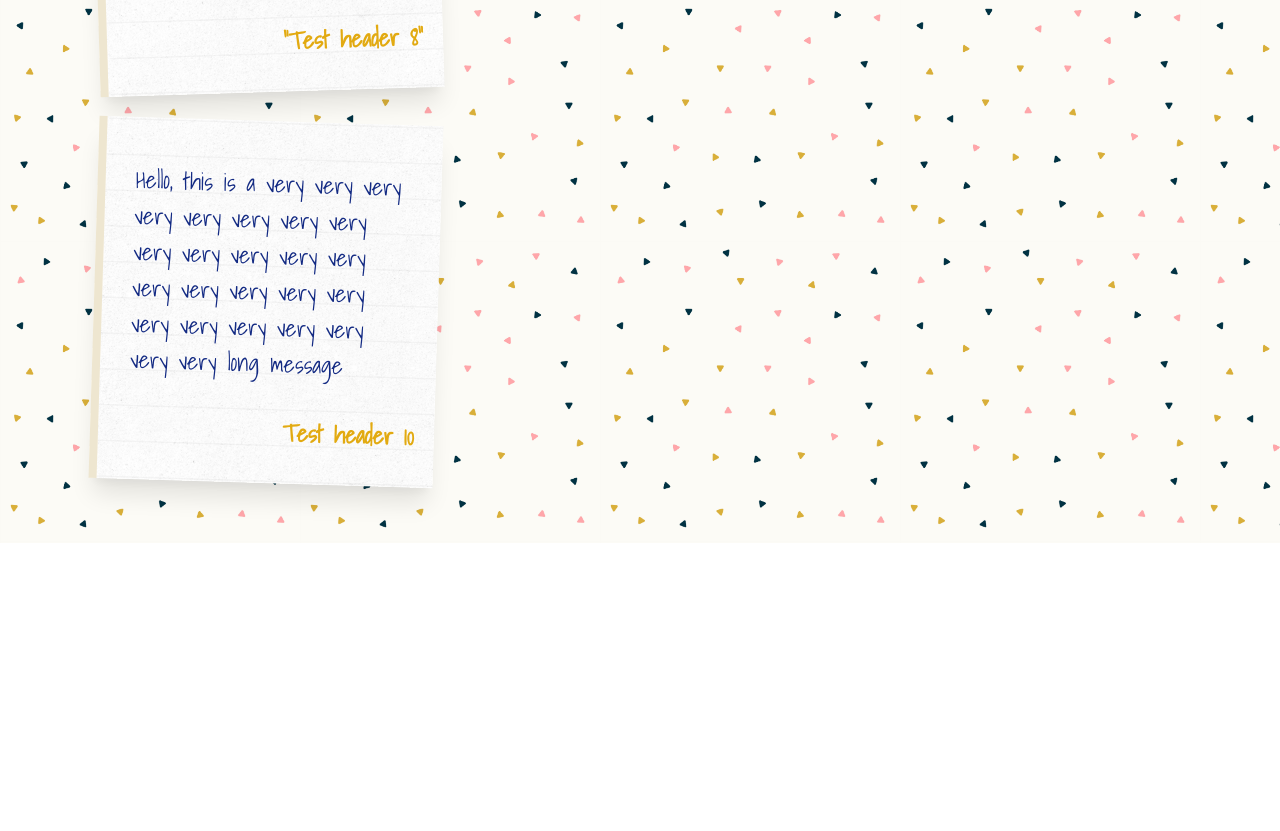
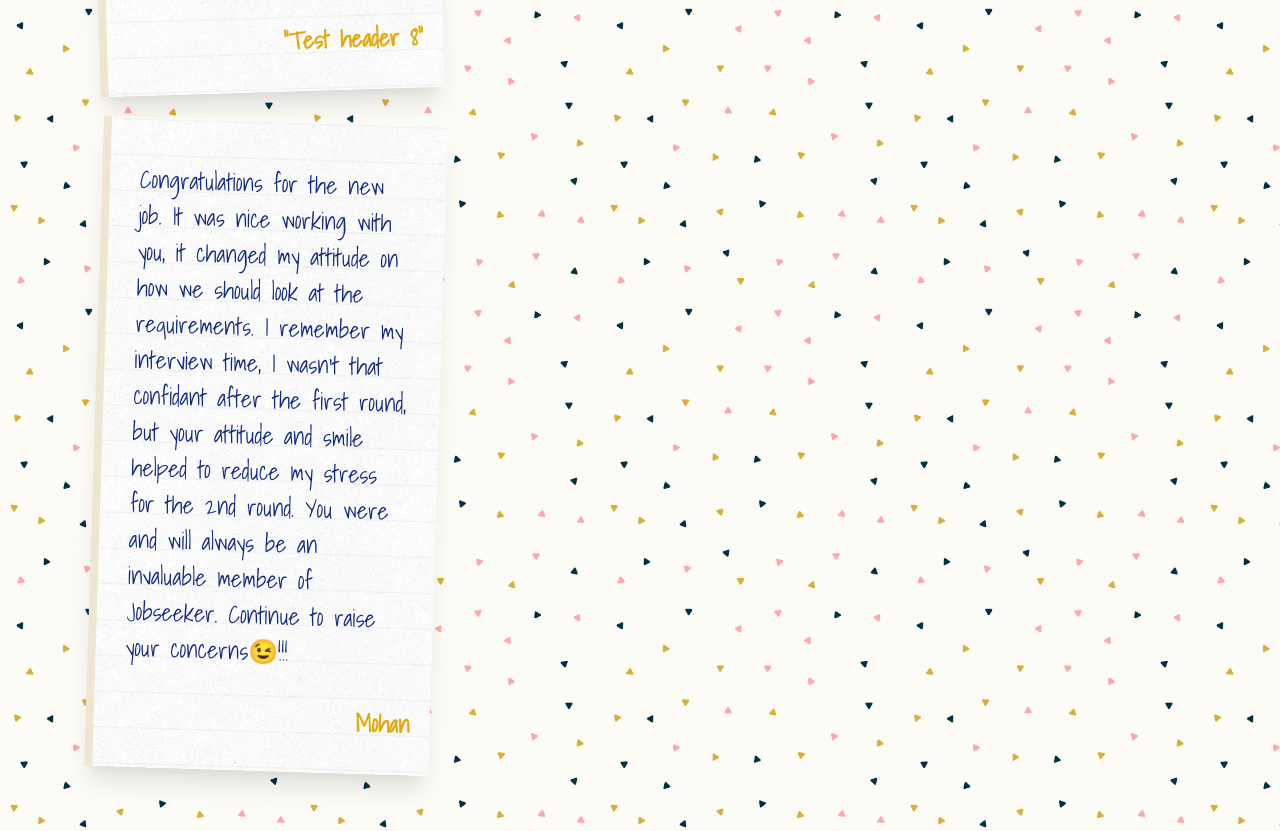
Before and after one commit to zephinzer/farewell, a React (Create React App) app: page / in a window 1280 px wide. Shown: the part 3659-4490 px from the top of the page. Before the commit the page ends 4202 px from the top, so only its background shows below. Built offline with nearby package versions, Linux system fonts and the light colour scheme.

Commit message:
added mine

```diff
--- a/src/messages/messages.js
+++ b/src/messages/messages.js
@@ -137,6 +137,15 @@ export const messages = [
   },
   {
     type: "text",
+    header: "Mohan",
+    message: "Congratulations for the new job. " +
+        "It was nice working with you, it changed my attitude on how we should look at the requirements. " +
+        "I remember my interview time, I wasn't that confidant after the first round, but your attitude and smile helped to reduce my stress for the 2nd round. " +
+        "You were and will always be an invaluable member of Jobseeker. " +
+        "Continue to raise your concerns😉!!!",
+  },
+  {
+    type: "text",
     header: "Test header 10",
     message:
       "Hello, this is a very very very very very very very very very very very very very very very very very very very very very very very very very long message",
```
